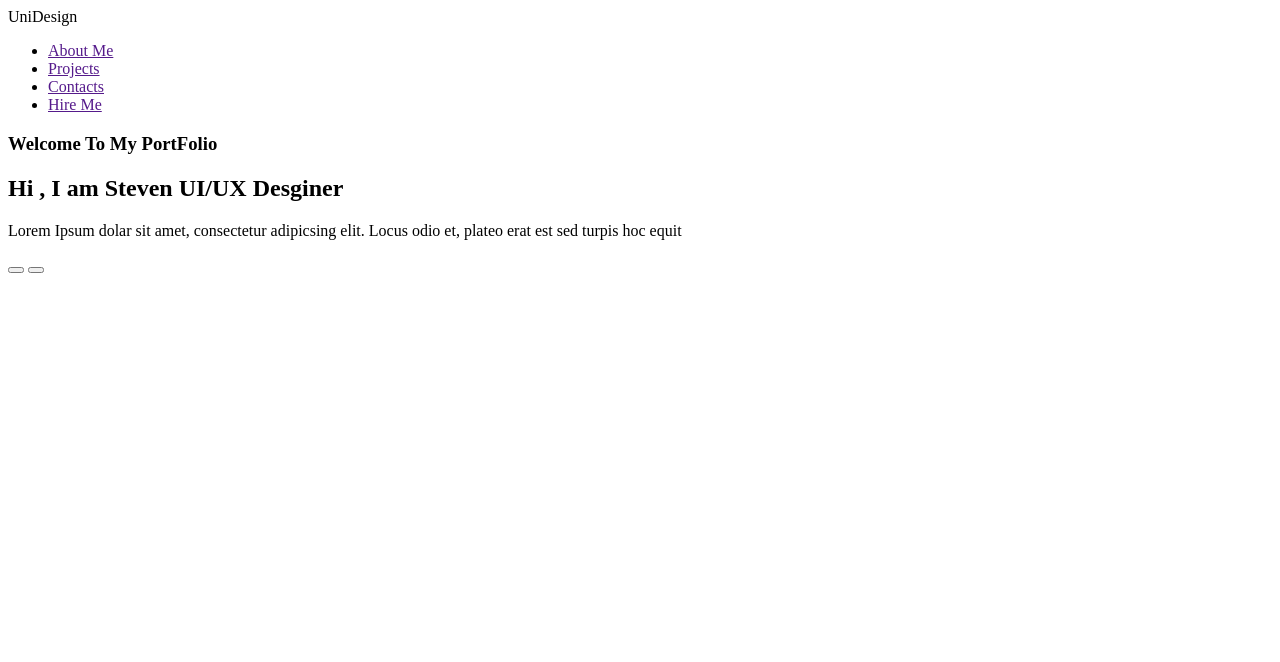
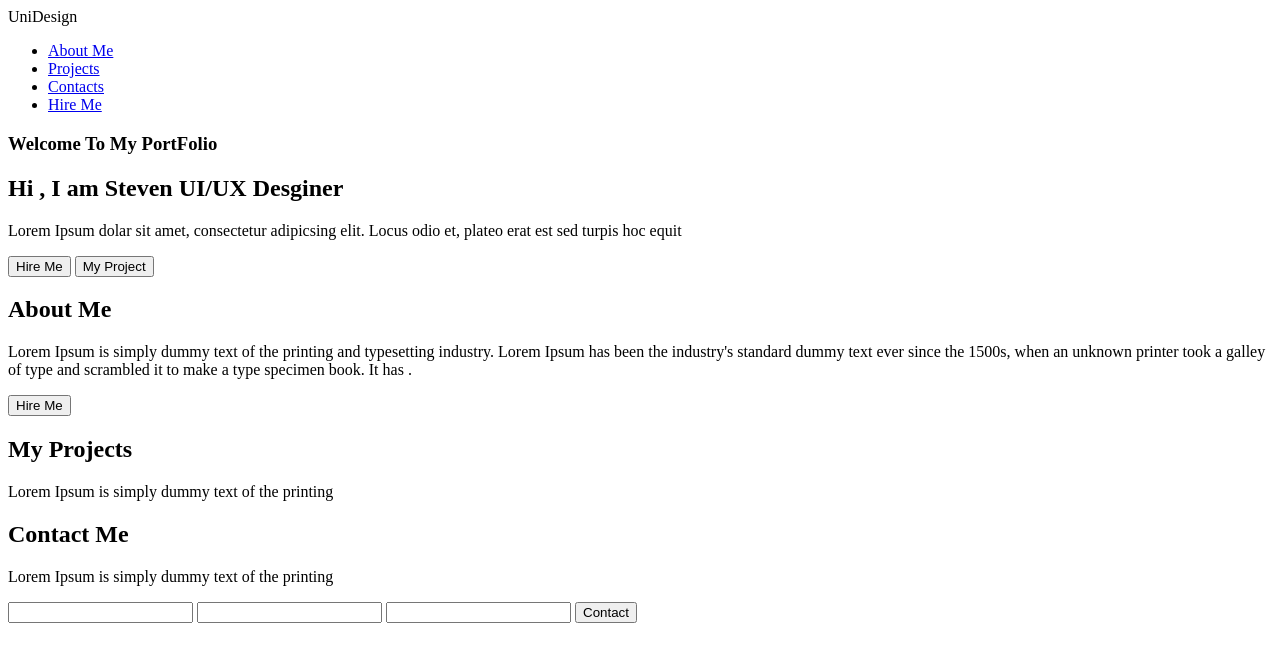
Before and after one commit to KushnikovRuslan/Figma_test_template, a plain HTML site: page src/index.html in a window 1280 px wide. Drawn offline with Linux system fonts and the light colour scheme.

Commit message:
add index.html

```diff
--- a/src/index.html
+++ b/src/index.html
@@ -3,17 +3,17 @@
   <head>
     <meta charset="UTF-8" />
     <link rel="stylesheet" href="App.css" />
-    <title>Document</title>
+    <title>UniDesign</title>
   </head>
   <body>
     <header>
       <span>UniDesign</span>
       <div>
         <ul>
-          <li><a href="">About Me</a></li>
-          <li><a href="">Projects</a></li>
-          <li><a href="">Contacts</a></li>
-          <li><a href="">Hire Me</a></li>
+          <li><a href="#">About Me</a></li>
+          <li><a href="#">Projects</a></li>
+          <li><a href="#">Contacts</a></li>
+          <li><a href="#">Hire Me</a></li>
         </ul>
       </div>
     </header>
@@ -26,13 +26,35 @@
           et, plateo erat est sed turpis hoc equit
         </p>
         <div>
-          <button></button>
-          <button></button>
+          <button>Hire Me</button>
+          <button>My Project</button>
         </div>
       </section>
-      <section></section>
-      <section></section>
-      <section></section>
+      <section>
+        <h1>About Me</h1>
+        <p>
+          Lorem Ipsum is simply dummy text of the printing and typesetting
+          industry. Lorem Ipsum has been the industry's standard dummy text ever
+          since the 1500s, when an unknown printer took a galley of type and
+          scrambled it to make a type specimen book. It has .
+        </p>
+        <div>
+          <button>Hire Me</button>
+        </div>
+      </section>
+      <section>
+        <h1>My Projects</h1>
+        <p>Lorem Ipsum is simply dummy text of the printing</p>
+      </section>
+      <section>
+        <h2>Contact Me</h2>
+        <p>Lorem Ipsum is simply dummy text of the printing</p>
+        <input type="Email" />
+        <input type="Password" />
+        <input type="Message.." />
+
+        <button>Contact</button>
+      </section>
     </main>
     <footer></footer>
   </body>
```
